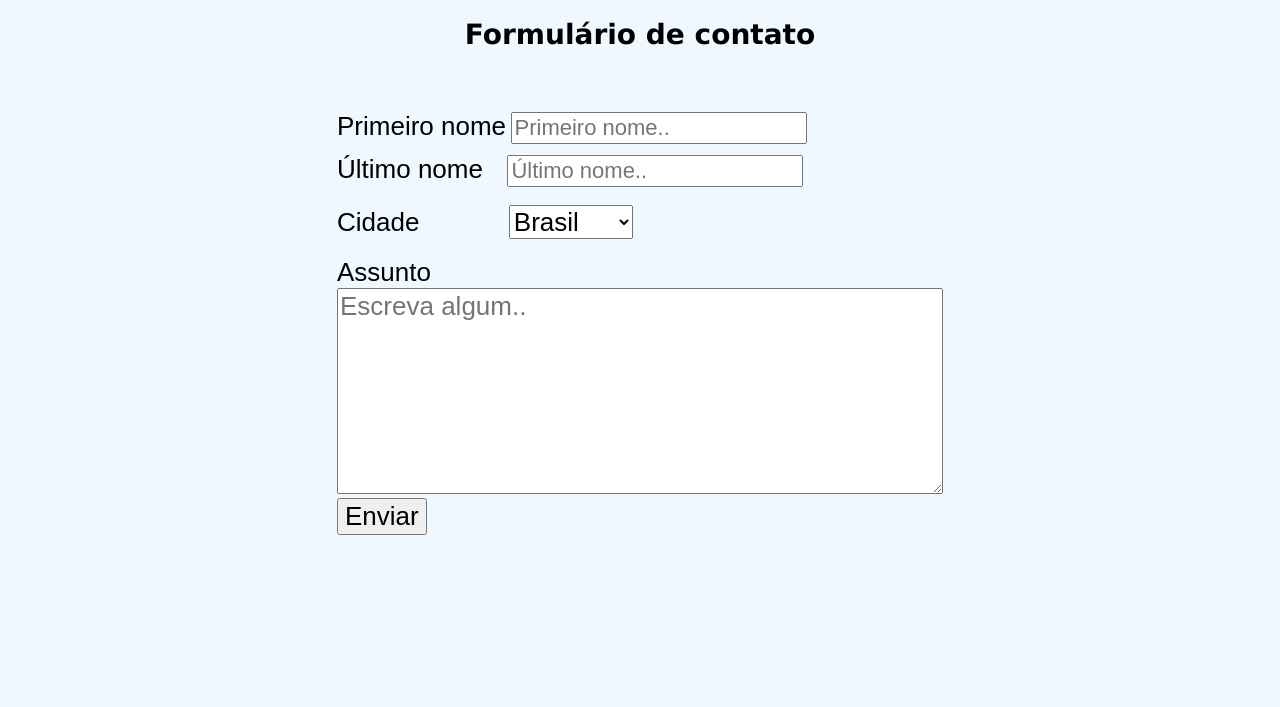
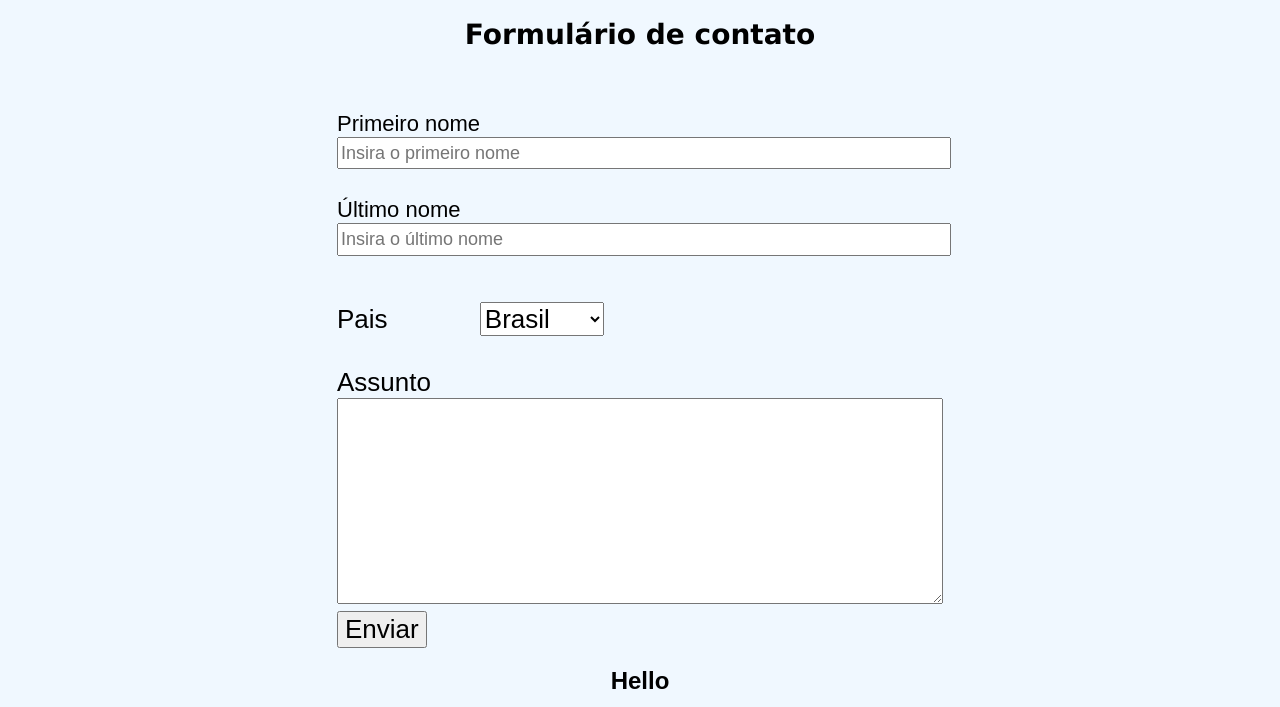
Before and after one commit to paulogrillo/web-gen21, a plain HTML site: page web/exercicio-2/contato.html in a window 1280 px wide. Shown: the part 708-1415 px from the top of the page. Before the commit the page ends 1253 px from the top, so only its background shows below. Drawn offline with Linux system fonts and the light colour scheme.

Commit message:
Updated exercise 3

```diff
--- a/web/exercicio-2/assets/styles/contato.css
+++ b/web/exercicio-2/assets/styles/contato.css
@@ -21,7 +21,7 @@ header {
     font-size: 60px;
     color: aliceblue;
 
-    width: 600px;
+    width: 60px;
     margin: 0px;
 }
 
@@ -38,6 +38,6 @@ header {
     margin: 0px;
 }
 
-.labels {
-
+.form {
+    width: 200px;
 }
--- a/web/exercicio-2/contato.html
+++ b/web/exercicio-2/contato.html
@@ -41,16 +41,45 @@
     <!--Formulário-->
     <div style="display: flex; justify-content: center;  width: 100%;">
 
-        <form action="#" style="margin-top: 50px; padding: 10px; border-radius: 5px;">
+        <form
+        action="#"
+        style="margin-top: 50px; padding: 10px; border-radius: 5px;">
 
-          <label style="font-size: 26px;" for="fname">Primeiro nome</label>
-          <input style="margin-bottom: 10px; font-size: 22px;" type="text" id="fname" name="firstname" placeholder="Primeiro nome.."><br>
+        <!--Fist Name-->
+            <label
+            style="padding-bottom: 20px; font-size: 22px;"     for="fname">Primeiro nome
+            </label>
+            <br>
+            <input
+                style="margin-bottom: 10px; font-size: 18px;" type="text"
+                id="fname"
+                name="firstname"
+                placeholder="Insira o primeiro nome"
+                onkeyup='fnameValidation()'>
+            <div id="textFname"></div>
+            <br>
+        <!--Ultimo nome-->
+            <label
+                style="font-size: 22px; margin-top: 10px; " for="lname">Último nome
+            </label>
+            <br>
+            <input
+                style="margin-bottom: 10px; font-size: 18px;"
+                type="text"
+                id="lname"
+                name="lastname"
+                placeholder="Insira o último nome"
+                onkeyup=" lnameValidation()">
+            <div id="textLname"></div>
+            <br><br>
 
-          <label style="font-size: 26px; margin-top: 10px; " for="lname">Último nome</label>
-          <input style="font-size: 22px; margin-left: 20px;" type="text" id="lname" name="lastname" placeholder="Último nome..">
-            <br><br>
-          <label style="font-size: 26px;" for="country">Cidade</label>
-          <select style="font-size: 26px; margin-left: 85px;" id="country" name="country">
+
+        <!--Pais-->
+            <label style="font-size: 26px;" for="country">Pais<label>
+            <select
+                style="font-size: 26px; margin-left: 85px;"
+                id="country"
+                name="country">
                 <option style="font-size: 22px;" value="brasil">Brasil</option>
                 <option style="font-size: 22px;" value="australia">Australia</option>
                 <option style="font-size: 22px;" value="canada">Canada</option>
@@ -58,16 +87,34 @@
             </select>
 
             <br><br>
+        <!--Assunto-->
+            <label
+            style="font-size: 26px;"
+            for="description">Assunto
+            </label>
+            <br>
+            <textarea
+            placeholder="Escreva sua mensagem.."
+            style="font-size: 20px; width: 600px; height: 200px;" id="subject"
+            name="subject"
 
-          <label style="font-size: 26px;" for="subject">Assunto</label>
-          <br>
-          <textarea style="font-size: 26px; width: 600px; height: 200px;" id="subject" name="subject" placeholder="Escreva algum.." style="height:200px"></textarea>
+            >
+            </textarea>
 
-          <input style="display: block; font-size: 26px;" type="submit" value="Enviar">
 
+            <input
+                style="display: block; font-size: 26px;"
+                type="submit"
+                value="Enviar"
+                id="description"
+                onkeyup="descriptionValidation()">
+                <div id="#texDescription"></div>
             </form>
       </div>
 
-
+      <footer>
+          <div style="height: 40px; width: 100%; display: flex; justify-content: center; padding: 0; margin-top: 20px;"><h2>Hello</h2></div>
+      </footer>
+    <script src="./js/index.js"></script>
 </body>
 </html>
--- /dev/null
+++ b/web/exercicio-2/js/index.js
@@ -0,0 +1,52 @@
+let fname = window.document.getElementById('fname')
+let lname = document.querySelector('#lname')
+let description = document.querySelector('description')
+
+//Global insert
+fname.style.color = '#363636'
+
+//Primeiro nome
+fname.style.width = '100%'
+fname.style.height = '5%'
+
+//Ultimo nome nome
+lname.style.width = '100%'
+lname.style.height = '5%'
+
+//Ultimo nome nome
+description.style.width = '100%'
+description.style.height = '5%'
+
+//Function insert
+function fnameValidation(){
+    let textFname = document.querySelector('#textFname')
+    if(fname.value.length < 3){
+        textFname.innerHTML = 'Inválido ❌'
+        textFname.style.color = 'red'
+    }else{
+        textFname.innerHTML = 'Válido ✅'
+        textFname.style.color = 'green'
+    }
+}
+
+function lnameValidation(){
+    let textLname = document.querySelector('#textLname')
+    if(lname.value.length < 3){
+        textLname.innerHTML = 'Inválido ❌'
+        textLname.style.color = 'red'
+    }else{
+        textLname.innerHTML = 'Válido ✅'
+        textLname.style.color = 'green'
+    }
+}
+
+function descriptionValidation(){
+    let texDescription = document.querySelector('#texDescription')
+    if(description.value.length < 3){
+        texDescription.innerHTML = 'Inválido ❌'
+        texDescription.style.color = 'red'
+    }else{
+        texDescription.innerHTML = 'Válido ✅'
+        texDescription.style.color = 'green'
+    }
+}
```
Also changed, not shown: web/exercicio-1/index.html (+4 -0 lines), web/exercicio-3/index.html (added, +20 -0 lines), web/exercicio-3/js/index.js (added, +13 -0 lines). Lines whose indentation alone changed are shown as unchanged.
